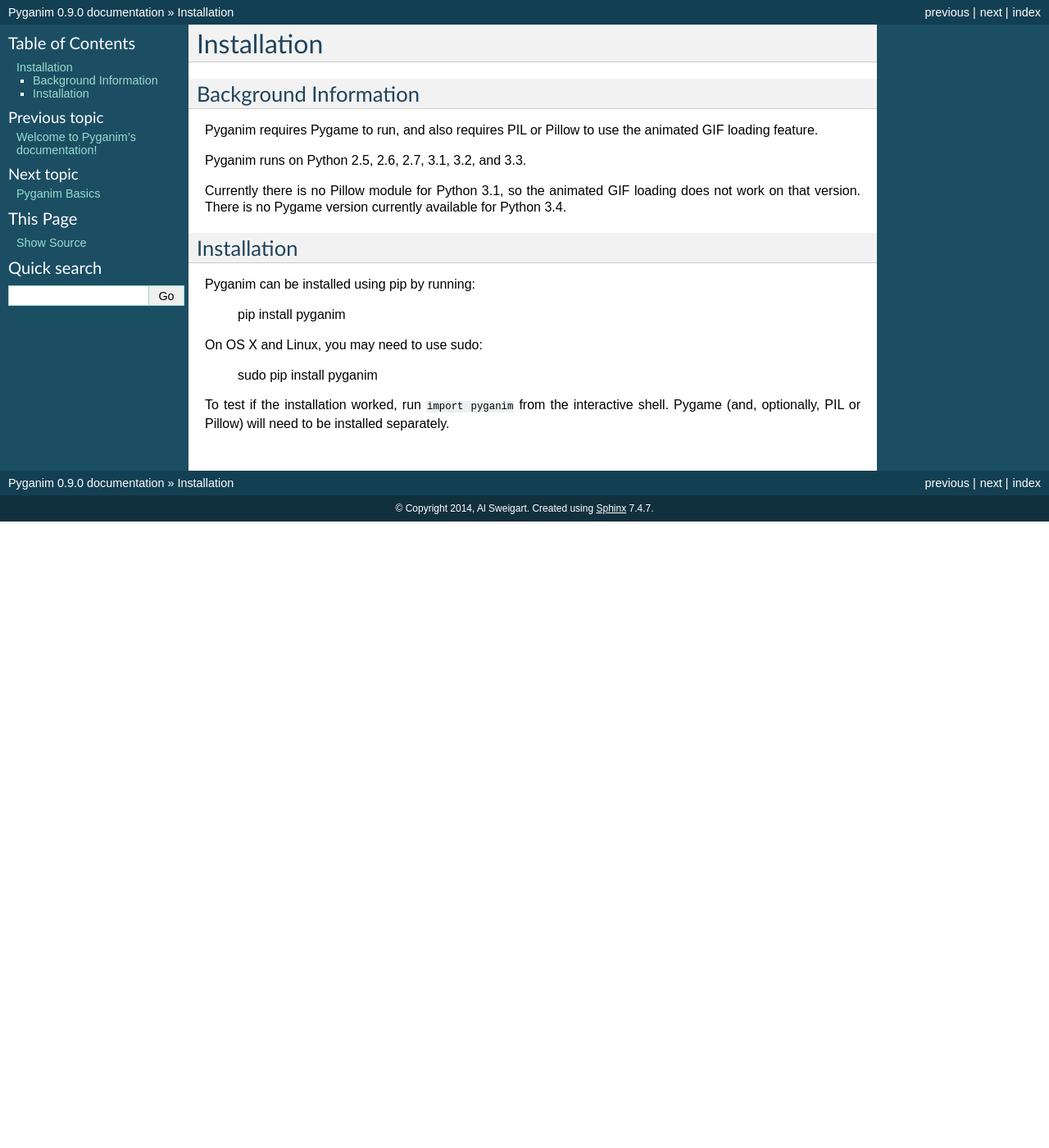
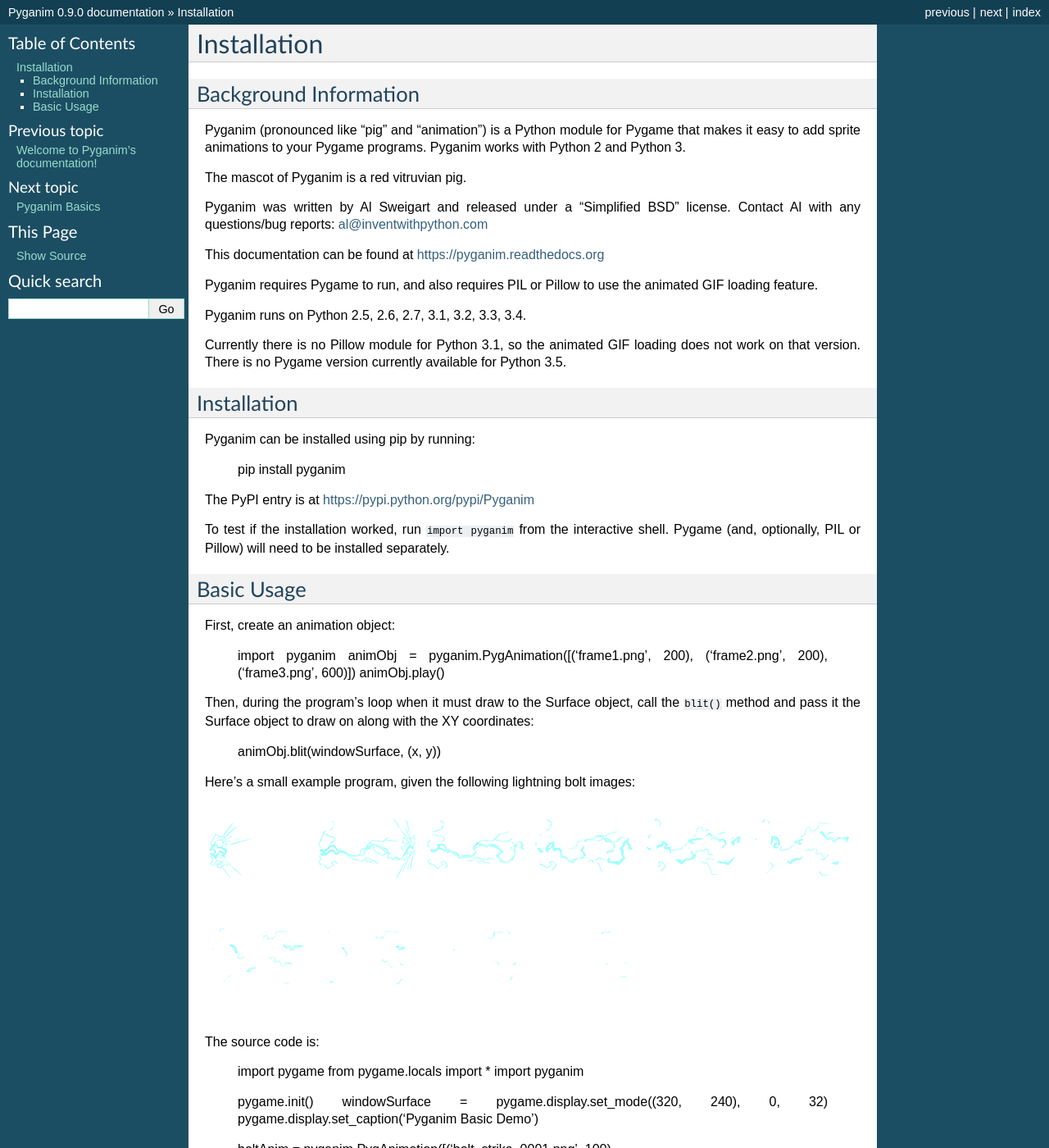
Before and after one commit to asweigart/pyganim, a Sphinx documentation site: the page built from docs/install.rst, in a window 1280 px wide and 1400 px high. Shown: the whole window at 82% size. Built offline with Sphinx 7.4.7, drawn with Linux system fonts in a browser that asks for light colours; some of the changed text lies outside the part shown.

Commit message:
Updating docs with basic usage information.

```diff
--- a/docs/install.rst
+++ b/docs/install.rst
@@ -6,11 +6,19 @@
 Background Information
 ======================
 
+Pyganim (pronounced like "pig" and "animation") is a Python module for Pygame that makes it easy to add sprite animations to your Pygame programs. Pyganim works with Python 2 and Python 3.
+
+The mascot of Pyganim is a red vitruvian pig.
+
+Pyganim was written by Al Sweigart and released under a "Simplified BSD" license. Contact Al with any questions/bug reports: al@inventwithpython.com
+
+This documentation can be found at https://pyganim.readthedocs.org
+
 Pyganim requires Pygame to run, and also requires PIL or Pillow to use the animated GIF loading feature.
 
-Pyganim runs on Python 2.5, 2.6, 2.7, 3.1, 3.2, and 3.3.
+Pyganim runs on Python 2.5, 2.6, 2.7, 3.1, 3.2, 3.3, 3.4.
 
-Currently there is no Pillow module for Python 3.1, so the animated GIF loading does not work on that version. There is no Pygame version currently available for Python 3.4.
+Currently there is no Pillow module for Python 3.1, so the animated GIF loading does not work on that version. There is no Pygame version currently available for Python 3.5.
 
 Installation
 ============
@@ -19,8 +27,77 @@
 
     pip install pyganim
 
-On OS X and Linux, you may need to use sudo:
-
-    sudo pip install pyganim
+The PyPI entry is at https://pypi.python.org/pypi/Pyganim
 
 To test if the installation worked, run `import pyganim` from the interactive shell. Pygame (and, optionally, PIL or Pillow) will need to be installed separately.
+
+Basic Usage
+===========
+
+First, create an animation object:
+
+    import pyganim
+    animObj = pyganim.PygAnimation([('frame1.png', 200), ('frame2.png', 200), ('frame3.png', 600)])
+    animObj.play()
+
+Then, during the program's loop when it must draw to the Surface object, call the `blit()` method and pass it the Surface object to draw on along with the XY coordinates:
+
+    animObj.blit(windowSurface, (x, y))
+
+Here's a small example program, given the following lightning bolt images:
+
+.. image:: bolt_strike_0001.png
+
+.. image:: bolt_strike_0002.png
+
+.. image:: bolt_strike_0003.png
+
+.. image:: bolt_strike_0004.png
+
+.. image:: bolt_strike_0005.png
+
+.. image:: bolt_strike_0006.png
+
+.. image:: bolt_strike_0007.png
+
+.. image:: bolt_strike_0008.png
+
+.. image:: bolt_strike_0009.png
+
+.. image:: bolt_strike_0010.png
+
+The source code is:
+
+    import pygame
+    from pygame.locals import *
+    import pyganim
+
+    pygame.init()
+    windowSurface = pygame.display.set_mode((320, 240), 0, 32)
+    pygame.display.set_caption('Pyganim Basic Demo')
+
+    boltAnim = pyganim.PygAnimation([('bolt_strike_0001.png', 100),
+                                     ('bolt_strike_0002.png', 100),
+                                     ('bolt_strike_0003.png', 100),
+                                     ('bolt_strike_0004.png', 100),
+                                     ('bolt_strike_0005.png', 100),
+                                     ('bolt_strike_0006.png', 100),
+                                     ('bolt_strike_0007.png', 100),
+                                     ('bolt_strike_0008.png', 100),
+                                     ('bolt_strike_0009.png', 100),
+                                     ('bolt_strike_0010.png', 100)])
+    boltAnim.play()
+
+    while True:
+        for event in pygame.event.get():
+            if event.type == QUIT:
+                pygame.quit()
+                sys.exit()
+
+        windowSurface.fill((100, 50, 50))
+        boltAnim.blit(windowSurface, (100, 50))
+        pygame.display.update()
+
+.. image:: basic_demo_screenshot.png
+
+Other examples exist in the `/examples` folder.
```
Also changed, not shown: docs/basic_demo_screenshot.png (added), docs/bolt_strike_0001.png (added), docs/bolt_strike_0002.png (added), docs/bolt_strike_0003.png (added), docs/bolt_strike_0004.png (added), docs/bolt_strike_0005.png (added), docs/bolt_strike_0006.png (added), docs/bolt_strike_0007.png (added), docs/bolt_strike_0008.png (added), docs/bolt_strike_0009.png (added), docs/bolt_strike_0010.png (added).
